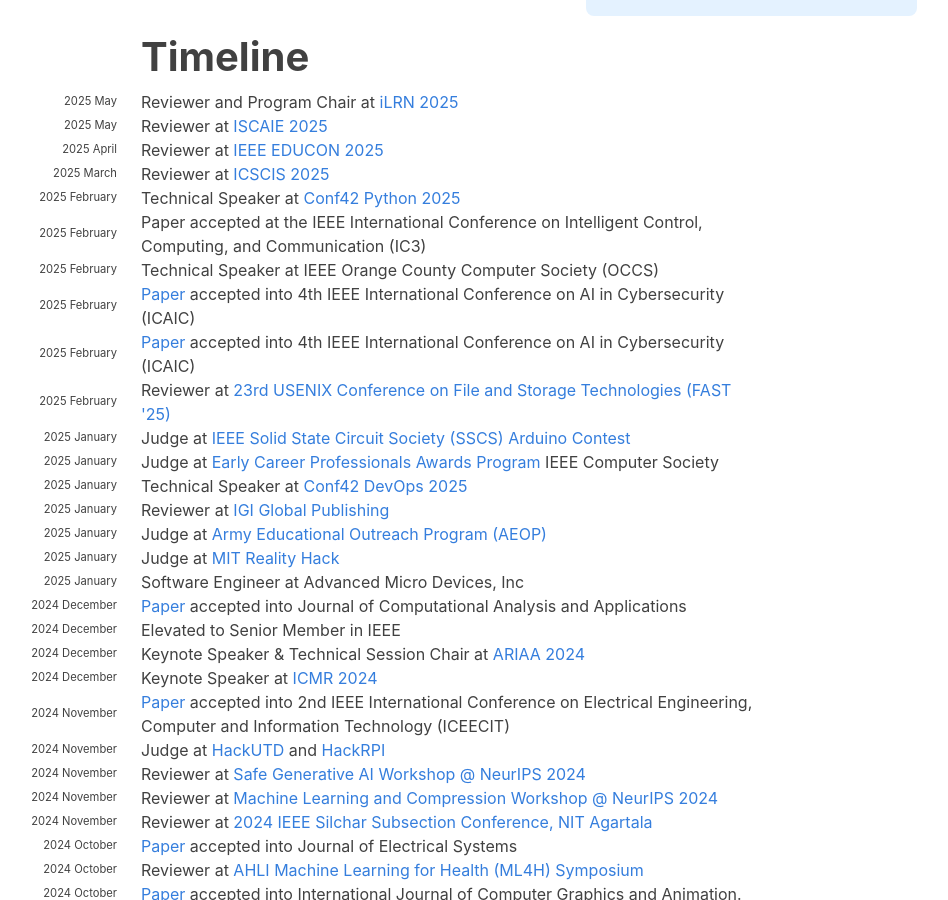
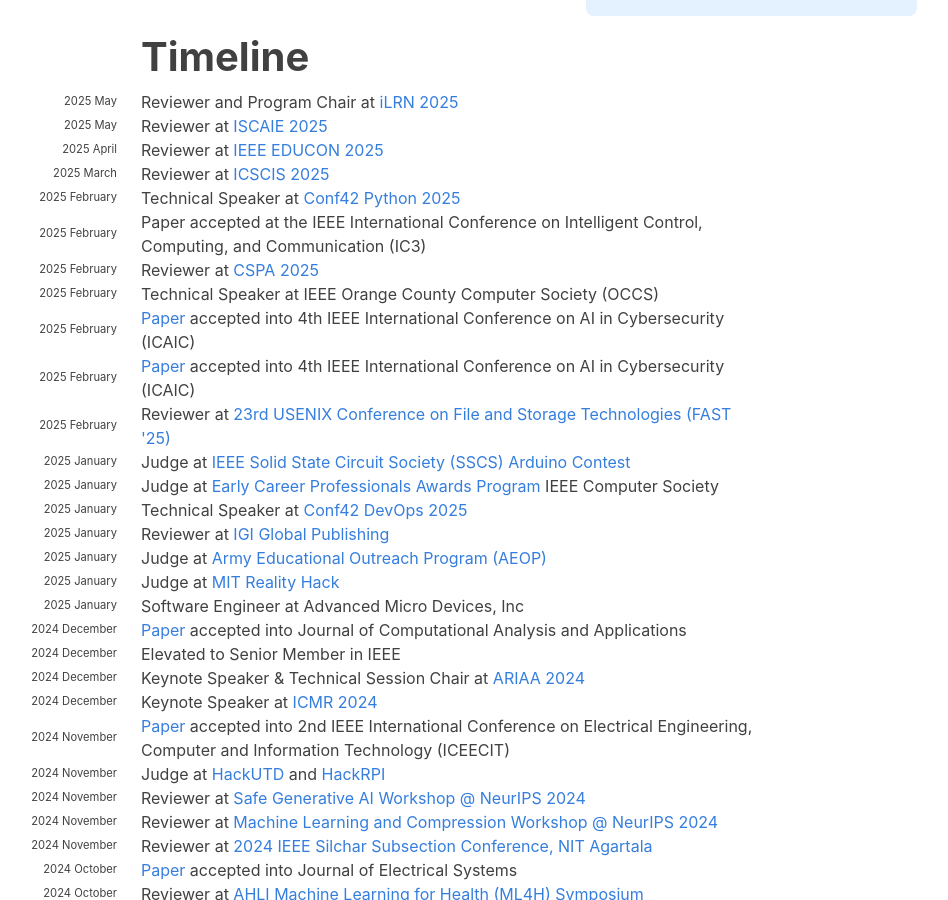
Before and after one commit to hariharanragothaman/hariharanragothaman.github.io, a Jekyll site: the page built from index.md, in a window 1280 px wide and 900 px high, scrolled down 796 px. Shown: the whole window, without its empty margins (191-1139 px from the left). Built offline with Jekyll 4.4.1, drawn with Linux system fonts in a browser that asks for light colours; nearby versions of some CDN libraries; some web fonts are replaced.

Commit message:
Polishes and Updates

```diff
--- a/_data/news.yaml
+++ b/_data/news.yaml
@@ -34,6 +34,10 @@
 - year: 2025
   year-extra: February
   description: Paper accepted at the IEEE International Conference on Intelligent Control, Computing, and Communication (IC3)
+
+- year: 2025
+  year-extra: February
+  description: Reviewer at <a href="https://sites.google.com/view/asprg-cspa/home">CSPA 2025</a>
 
 - year: 2025
   year-extra: February
```
